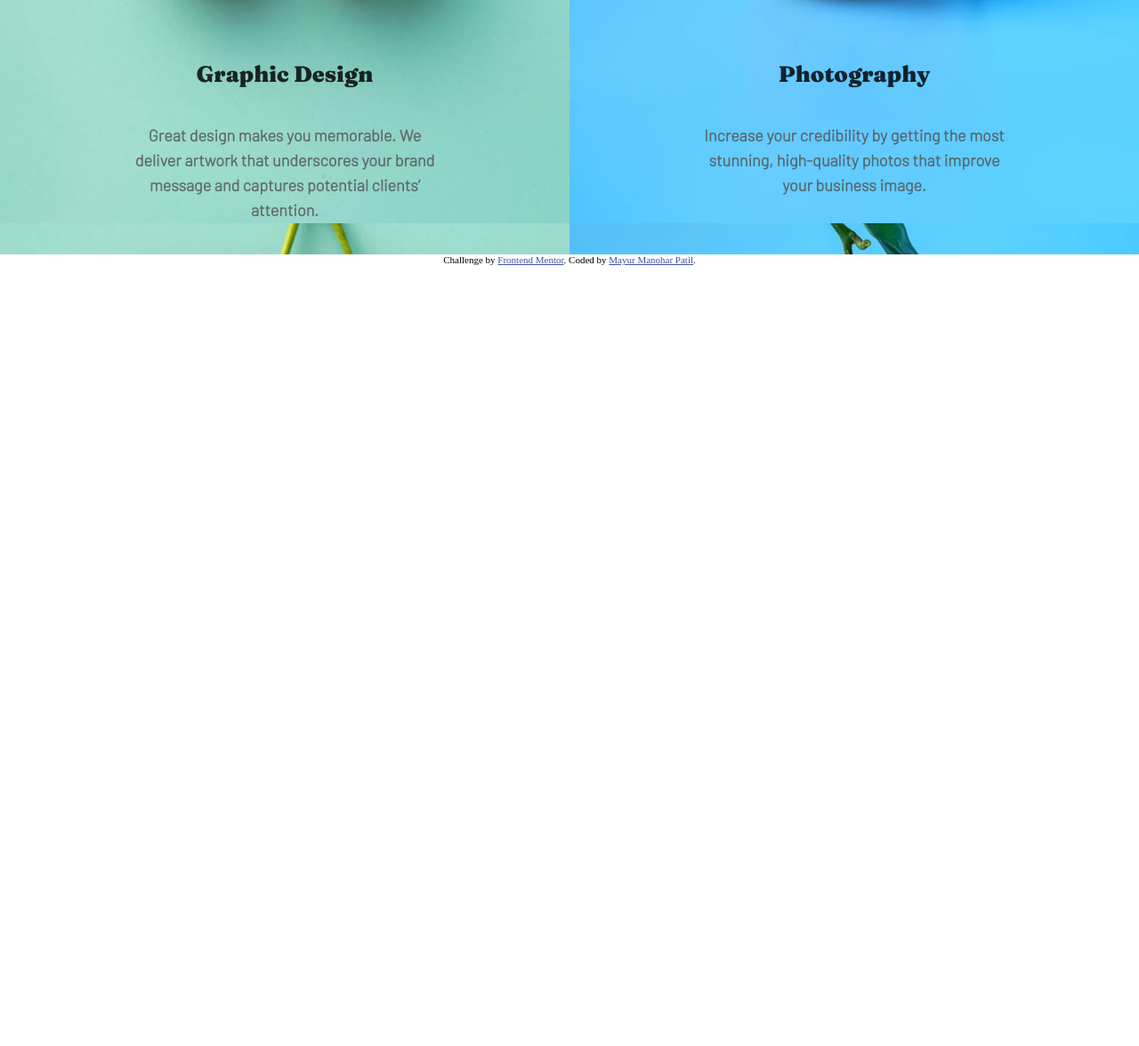
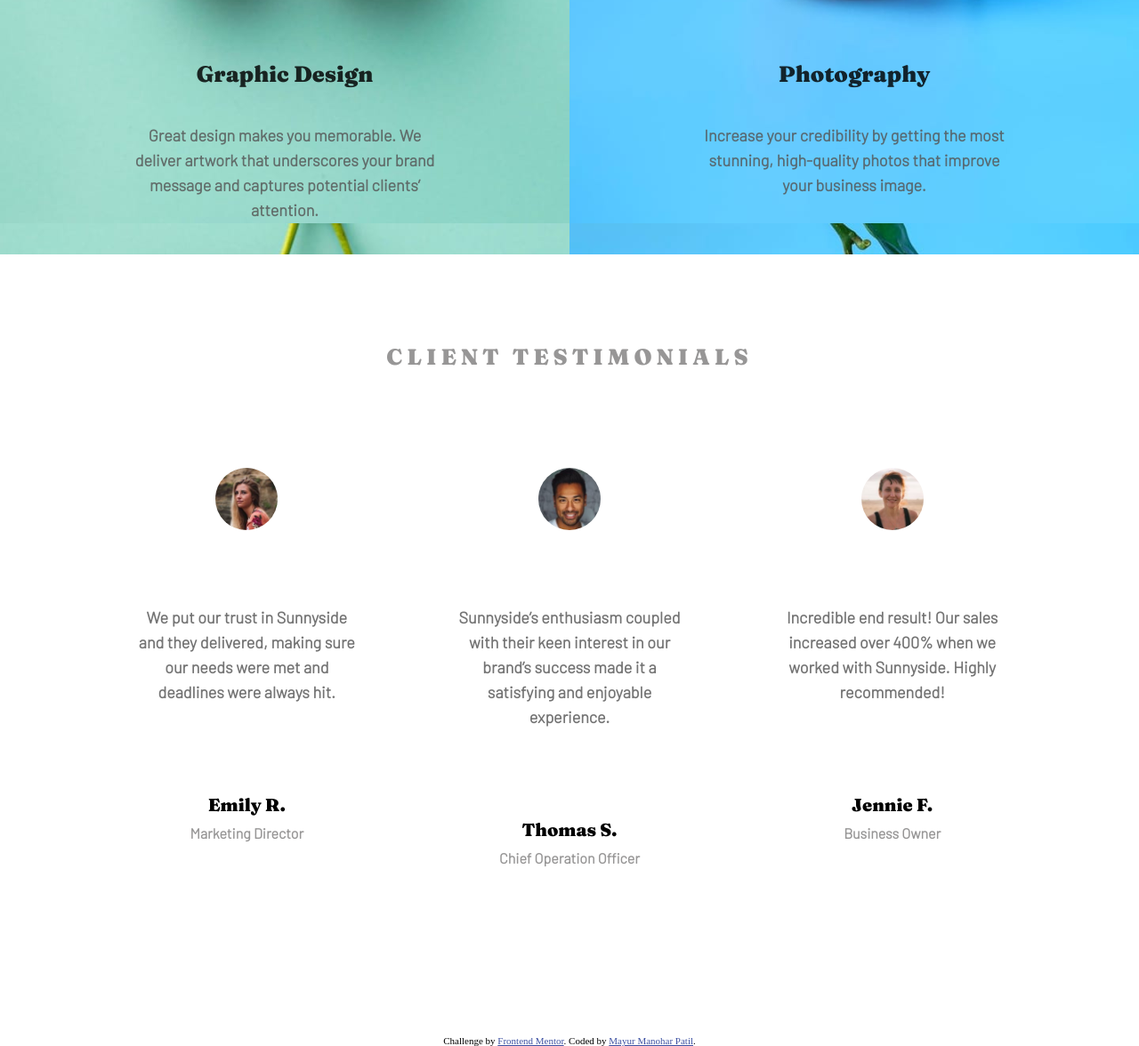
Before and after one commit to Mayur-Debu/Web-Development, a plain HTML site: page sunnyside-agency-landing-page-main/sunnyside-agency-landing-page-main/index.html in a window 1280 px wide. Shown: the part 2238-3414 px from the top of the page at 89% size. Before the commit the page ends 2536 px from the top, so only its background shows below. Drawn offline with Linux system fonts and the light colour scheme.

Commit message:
Testimonial Section Added

```diff
--- a/sunnyside-agency-landing-page-main/sunnyside-agency-landing-page-main/index.html
+++ b/sunnyside-agency-landing-page-main/sunnyside-agency-landing-page-main/index.html
@@ -125,7 +125,8 @@
             </div>
             <div class="about-section3-info-paragraph barlow">
               <p>
-                Great design makes you memorable. We deliver artwork that underscores your brand message and captures potential clients’ attention.
+                Great design makes you memorable. We deliver artwork that underscores your brand message and captures
+                potential clients’ attention.
               </p>
             </div>
           </div>
@@ -137,7 +138,8 @@
             </div>
             <div class="about-section3-info-paragraph barlow">
               <p>
-                Increase your credibility by getting the most stunning, high-quality photos that improve your business image.
+                Increase your credibility by getting the most stunning, high-quality photos that improve your business
+                image.
               </p>
             </div>
           </div>
@@ -145,6 +147,89 @@
       </div>
     </section>
 
+    <!-- TODO: Testimonial Section -->
+    <section class="testimonial-section">
+      <div class="testimonial-section-card">
+        <div class="testimonial-section-card-title">
+          <span class="fraunces-700">CLIENT TESTIMONIALS</span>
+        </div>
+
+        <div class="testimonials">
+
+          <!-- Testimonial-1 -->
+          <div class="testimonial-card">
+            <div class="testimonial-image">
+              <img src="./static/images/image-emily.jpg" alt="">
+            </div>
+
+            <div class="testimony">
+              <p class="barlow">
+                We put our trust in Sunnyside and they delivered, making sure our needs were met and deadlines were
+                always hit.
+              </p>
+            </div>
+
+            <div class="testimonial-name fraunces-700">
+              <span>Emily R.</span>
+            </div>
+
+            <div class="testimonial-designation barlow">
+              <span>Marketing Director</span>
+            </div>
+          </div>
+
+
+          <!-- Testimonial-2 -->
+          <div class="testimonial-card">
+            <div class="testimonial-image">
+              <img src="./static/images/image-thomas.jpg" alt="">
+            </div>
+
+            <div class="testimony">
+              <p class="barlow">
+                Sunnyside’s enthusiasm coupled with their keen interest in our brand’s success made it a satisfying and
+                enjoyable experience.
+              </p>
+            </div>
+
+            <div class="testimonial-name fraunces-700">
+              <span>Thomas S.</span>
+            </div>
+
+            <div class="testimonial-designation barlow">
+              <span>Chief Operation Officer</span>
+            </div>
+
+          </div>
+
+
+          <!-- Testimonial-3 -->
+          <div class="testimonial-card">
+            <div class="testimonial-image">
+              <img src="./static/images/image-jennie.jpg" alt="">
+            </div>
+
+            <div class="testimony">
+              <p class="barlow">
+                Incredible end result! Our sales increased over 400% when we worked with Sunnyside. Highly recommended!
+              </p>
+            </div>
+
+            <div class="testimonial-name fraunces-700">
+              <span>Jennie F.</span>
+            </div>
+
+            <div class="testimonial-designation barlow">
+              <span>Business Owner</span>
+            </div>
+
+          </div>
+
+        </div>
+
+      </div>
+
+    </section>
   </div>
 
   <div class="attribution">
--- a/sunnyside-agency-landing-page-main/sunnyside-agency-landing-page-main/static/style.css
+++ b/sunnyside-agency-landing-page-main/sunnyside-agency-landing-page-main/static/style.css
@@ -3,18 +3,18 @@
   padding: 0px;
 }
 
-.fraunces-700{
-    font-family: 'Fraunces', serif;
+.fraunces-700 {
+  font-family: "Fraunces", serif;
   font-weight: 700;
 }
 
-.fraunces-900{
-    font-family: 'Fraunces', serif;
+.fraunces-900 {
+  font-family: "Fraunces", serif;
   font-weight: 900;
 }
 
-.barlow{
-    font-family: 'Barlow', sans-serif;
+.barlow {
+  font-family: "Barlow", sans-serif;
 }
 
 /* ***************************** HEADER SECTION ********************************** */
@@ -97,7 +97,7 @@
   letter-spacing: 6px;
 }
 
-.title img{
+.title img {
   cursor: pointer;
   transition: all 0.5s ease-in-out;
 }
@@ -111,19 +111,19 @@
 }
 
 /* ***************************** About Section ********************************** */
-.about-section{
+.about-section {
   width: 100vw;
   height: auto;
   overflow: hidden;
 }
 
-.about-card{
+.about-card {
   width: 100vw;
   height: auto;
   display: flex;
 }
 
-.about-info{
+.about-info {
   width: 50vw;
   height: auto;
   background-color: white;
@@ -133,68 +133,69 @@
   flex-wrap: wrap;
 }
 
-.about-info-image-1{
+.about-info-image-1 {
   width: 50vw;
   height: auto;
-    background-image: url('./images/desktop/image-transform.jpg');
+  background-image: url("./images/desktop/image-transform.jpg");
   background-size: contain;
 }
 
-.about-info-card{
+.about-info-card {
   padding: 150px;
 }
 
-.about-info-title, .about-info-paragraph{
+.about-info-title,
+.about-info-paragraph {
   margin-bottom: 35px;
 }
 
-.about-info-title span{
+.about-info-title span {
   text-align: left;
   font-size: 35px;
   color: rgba(0, 0, 0, 0.829);
 }
 
-.about-info-paragraph p{
+.about-info-paragraph p {
   font-size: 18px;
   text-align: left;
   color: rgba(85, 84, 84, 0.815);
   font-weight: 600;
 }
 
-.about-info-link span{
-    text-decoration: underline 5px solid  hsl(51, 100%, 49%);
+.about-info-link span {
+  text-decoration: underline 5px solid hsl(51, 100%, 49%);
   font-size: 18px;
-    transition: all .3s ease;
+  transition: all 0.3s ease;
   color: rgba(0, 0, 0, 0.829);
 }
 
-.about-info-link span:hover{
+.about-info-link span:hover {
   text-decoration: none;
   cursor: pointer;
 }
 
-.about-info-image-2{
+.about-info-image-2 {
   width: 50vw;
   height: auto;
-    background-image: url('./images/desktop/image-stand-out.jpg');
+  background-image: url("./images/desktop/image-stand-out.jpg");
   background-size: contain;
 }
 
-.about-graphic-design{
-  background-image: url('./images/desktop/image-graphic-design.jpg');
+.about-graphic-design {
+  background-image: url("./images/desktop/image-graphic-design.jpg");
   width: 50vw;
   height: auto;
   background-size: contain;
 }
 
-.about-photography{
-  background-image: url('./images/desktop/image-photography.jpg');
+.about-photography {
+  background-image: url("./images/desktop/image-photography.jpg");
   width: 50vw;
   height: 568px;
   background-size: contain;
 }
 
-.about-section3-info{
+.about-section3-info {
   margin: auto;
   padding: auto;
   margin-top: 350px;
@@ -203,13 +204,13 @@
   overflow: hidden;
 }
 
-.about-section3-info-title{
+.about-section3-info-title {
   text-align: center;
   font-size: 25px;
   color: rgba(0, 0, 0, 0.829);
 }
 
-.about-section3-info-paragraph{
+.about-section3-info-paragraph {
   margin-top: 40px;
   text-align: center;
   font-size: 18px;
@@ -217,3 +218,92 @@
   font-weight: 600;
   line-height: 28px;
 }
+
+/* ***************************** Testimonial Section ********************************** */
+
+.testimonial-section {
+  width: 100vw;
+  height: auto;
+}
+
+.testimonial-section-card {
+  width: 85vw;
+  height: auto;
+  margin: auto;
+  margin-top: 100px;
+  margin-bottom: 100px;
+  overflow: hidden;
+}
+
+.testimonial-section-card-title {
+  text-align: center;
+  font-size: 25px;
+  letter-spacing: 5px;
+  color: rgba(85, 84, 84, 0.61);
+}
+
+
+.testimonials{
+  width: auto;
+  height: auto;
+  display: flex;
+  justify-content: center;
+  font-weight: 600;
+  margin-top: 30px;
+}
+
+.testimonial-card{
+  width: 25vw;
+  height: auto;
+  margin: 15px;
+  display: flex;
+  flex-direction: column;
+  align-items: center;
+  padding: 40px;
+  margin-top: 50px;
+  padding-top: 30px;
+  border-radius: 30px;
+  margin-bottom: 50px;
+}
+
+.testimonial-card:hover{
+  box-shadow: rgba(0, 0, 0, 0.1) 0px 10px 50px;
+}
+
+.testimonial-image img{
+  border-radius: 50%;
+}
+
+.testimonial-image img{
+  height: 70px;
+}
+
+.testimony{
+  margin: auto;
+  margin-top: 80px;
+  margin-bottom: 50px  ;
+}
+
+.testimony p{
+  line-height: 28px;
+  text-align: center;
+  font-size: 18px;
+  color: rgba(85, 84, 84, 0.815);
+}
+
+.testimonial-name{
+  margin-top: 50px;
+}
+
+.testimonial-name span{
+  font-size: 20px;
+}
+
+.testimonial-designation{
+  margin-top: 10px;
+}
+
+.testimonial-designation span{
+  color: rgba(85, 84, 84, 0.61);
+  font-weight: 600;
+}
```
Lines whose indentation alone changed are shown as unchanged.
